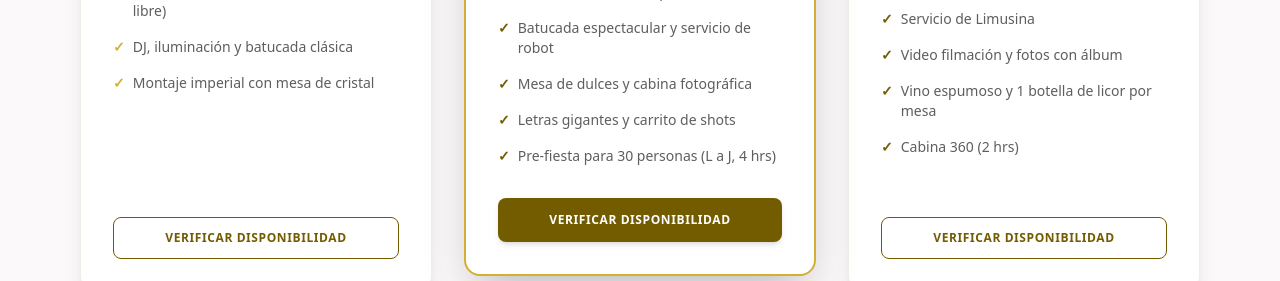
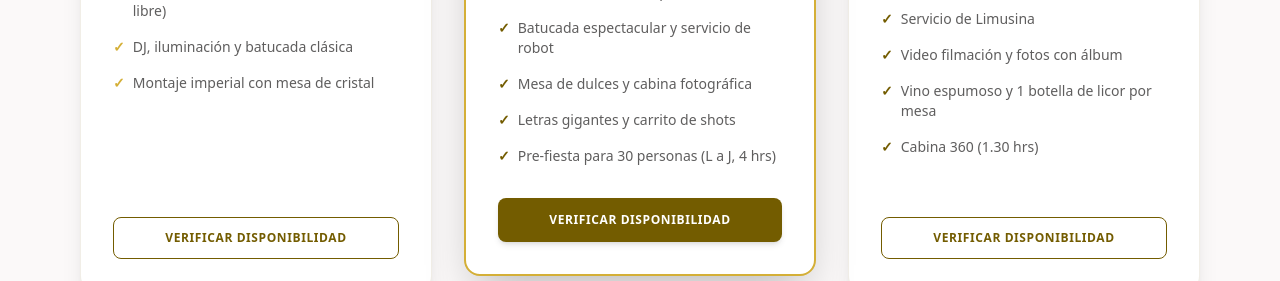
Before and after one commit to aloomushi-pixel/Salones-San-Pedro, a Next.js app: page / in a window 1280 px wide. Shown: the part 3840-4121 px from the top of the page. Built offline with nearby package versions, Linux system fonts and the light colour scheme; a web font is replaced by a local one.

Commit message:
fix(packages): change Cabina 360 duration to 1.30 hrs in all inclusive package

```diff
--- a/src/app/page.tsx
+++ b/src/app/page.tsx
@@ -296,7 +296,7 @@ export default function Home() {
                       <li className="flex items-start"><span className="text-primary font-bold mr-2">✓</span> Servicio de Limusina</li>
                       <li className="flex items-start"><span className="text-primary font-bold mr-2">✓</span> Video filmación y fotos con álbum</li>
                       <li className="flex items-start"><span className="text-primary font-bold mr-2">✓</span> Vino espumoso y 1 botella de licor por mesa</li>
-                      <li className="flex items-start"><span className="text-primary font-bold mr-2">✓</span> Cabina 360 (2 hrs)</li>
+                      <li className="flex items-start"><span className="text-primary font-bold mr-2">✓</span> Cabina 360 (1.30 hrs)</li>
                     </ul>
                   </div>
                 </div>
```
